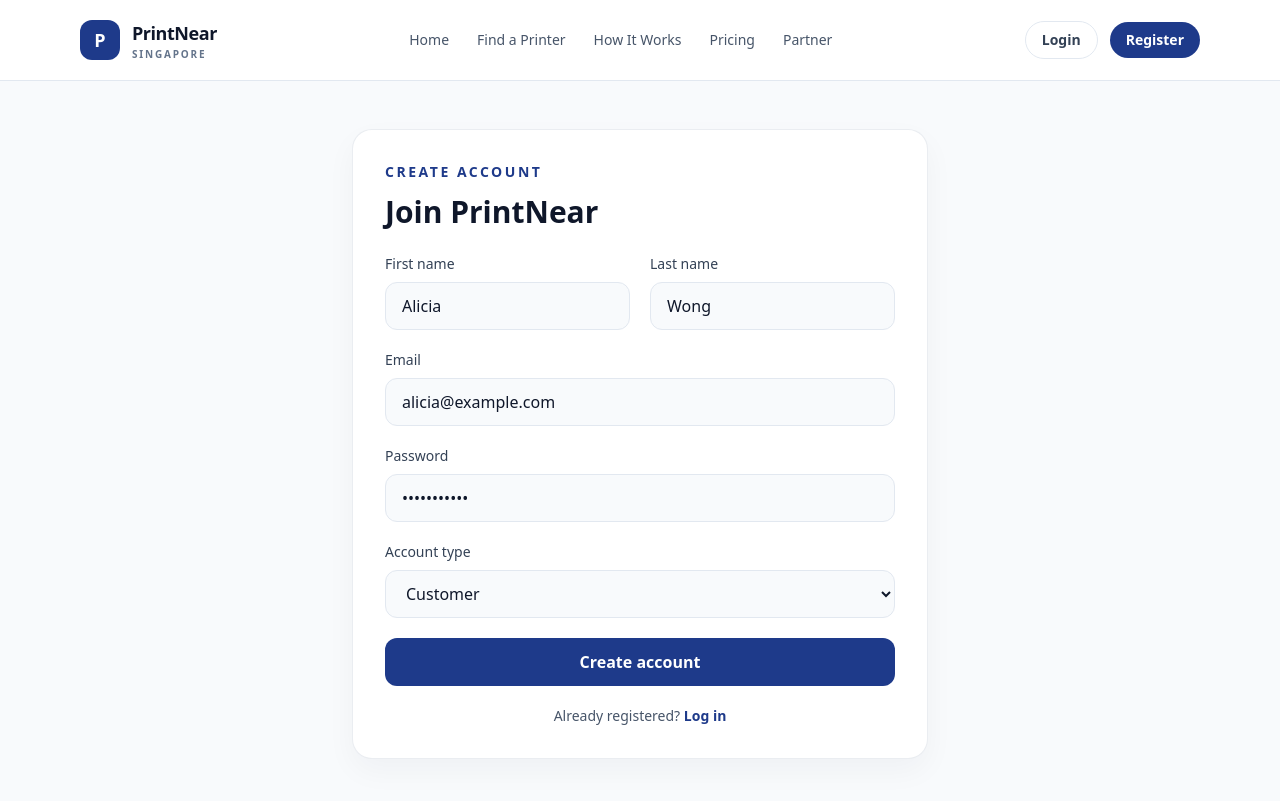
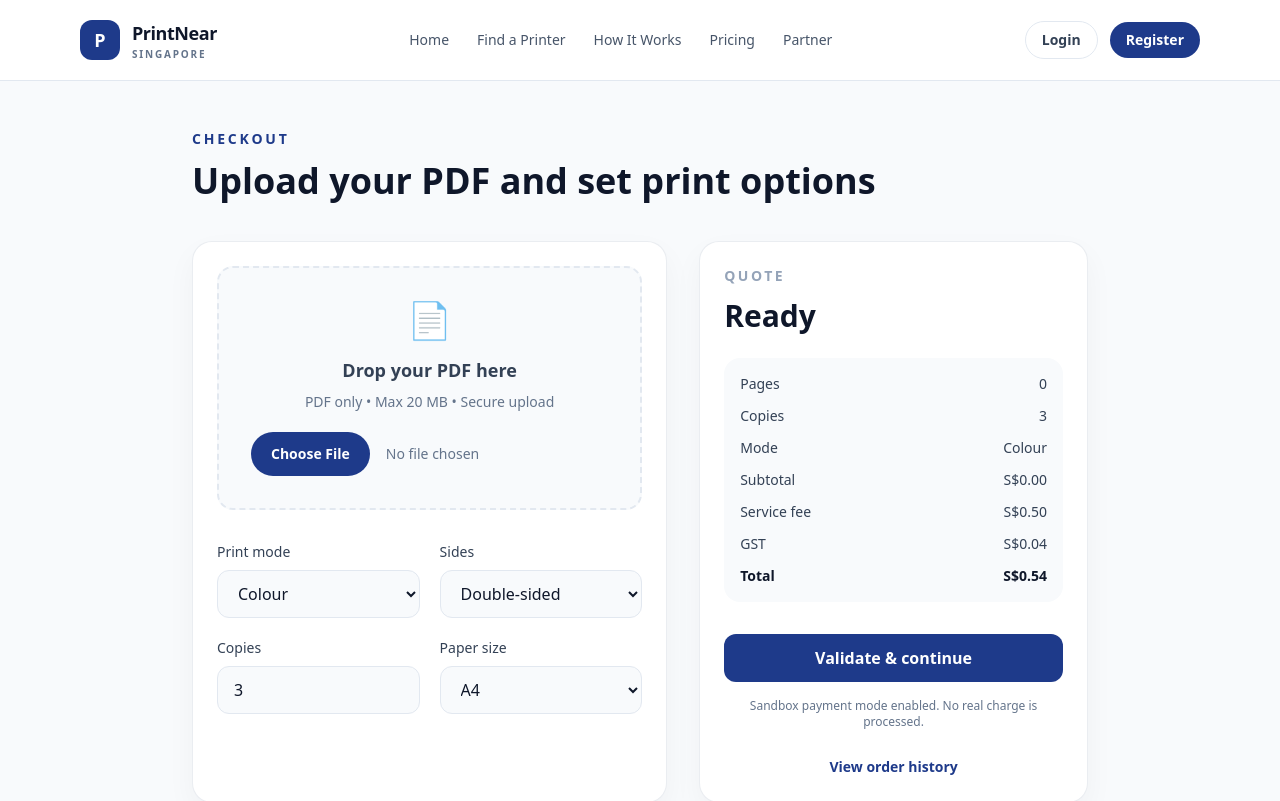
Before and after one commit to securetheunsecure-star/PrintNear, a Next.js app: page /customer/upload in a window 1280 px wide. Shown: the top 801 px of the page. Built offline with nearby package versions, Linux system fonts and the light colour scheme.

Commit message:
Fix customer upload page to validate PDF + quote flow and add provider status PATCH route

```diff
--- a/app/customer/upload/page.tsx
+++ b/app/customer/upload/page.tsx
@@ -1,118 +1,246 @@
 'use client';
 
 import Link from 'next/link';
-import { FormEvent, useState } from 'react';
+import { useSearchParams } from 'next/navigation';
+import { ChangeEvent, FormEvent, useEffect, useMemo, useState } from 'react';
 
-export default function RegisterPage() {
-  const [form, setForm] = useState({
-    firstName: 'Alicia',
-    lastName: 'Wong',
-    email: 'alicia@example.com',
-    password: 'password123',
-    role: 'customer',
-  });
+type ProviderInfo = {
+  id: string;
+  name: string;
+  available: boolean;
+  pricing: {
+    bwPerPage: number;
+    colourPerPage: number;
+  };
+};
+
+export default function CustomerUploadPage() {
+  const searchParams = useSearchParams();
+  const providerId = searchParams.get('providerId') ?? '';
+
+  const [provider, setProvider] = useState<ProviderInfo | null>(null);
+  const [file, setFile] = useState<File | null>(null);
+  const [printMode, setPrintMode] = useState<'bw' | 'colour'>('colour');
+  const [duplex, setDuplex] = useState(true);
+  const [copies, setCopies] = useState(3);
+  const [pageCount, setPageCount] = useState<number | null>(null);
+  const [loading, setLoading] = useState(false);
   const [error, setError] = useState<string | null>(null);
-  const [isSubmitting, setIsSubmitting] = useState(false);
+  const [result, setResult] = useState<{ fileName?: string; pageCount?: number; uploadMessage?: string } | null>(null);
+
+  useEffect(() => {
+    async function loadProvider() {
+      if (!providerId) {
+        setProvider(null);
+        return;
+      }
+
+      try {
+        const response = await fetch(`/api/provider?id=${encodeURIComponent(providerId)}`);
+        const payload = await response.json();
+        if (response.ok && payload.ok) {
+          setProvider(payload.provider);
+        }
+      } catch {
+        setProvider(null);
+      }
+    }
+
+    void loadProvider();
+  }, [providerId]);
+
+  const quoteSummary = useMemo(() => {
+    const rate = provider?.pricing ?? { bwPerPage: 0.15, colourPerPage: 0.4 };
+    const chosenRate = printMode === 'colour' ? rate.colourPerPage : rate.bwPerPage;
+    const subtotal = (pageCount ?? 0) * chosenRate * copies;
+    const serviceFee = 0.5;
+    const gst = (subtotal + serviceFee) * 0.08;
+    const total = subtotal + serviceFee + gst;
+
+    return {
+      subtotal,
+      serviceFee,
+      gst,
+      total,
+    };
+  }, [copies, pageCount, printMode, provider]);
 
   async function handleSubmit(event: FormEvent<HTMLFormElement>) {
     event.preventDefault();
+    if (!file) {
+      setError('Please choose a PDF to continue.');
+      return;
+    }
+
+    setLoading(true);
     setError(null);
-    setIsSubmitting(true);
+    setPageCount(null);
+    setResult(null);
 
     try {
-      const response = await fetch('/api/auth/register', {
+      const formData = new FormData();
+      formData.append('file', file);
+
+      const uploadResponse = await fetch('/api/upload', {
+        method: 'POST',
+        body: formData,
+      });
+
+      const uploadPayload = await uploadResponse.json();
+      if (!uploadResponse.ok || !uploadPayload.ok) {
+        throw new Error(uploadPayload.error || 'Upload failed.');
+      }
+
+      const pageCountValue = Number(uploadPayload.pageCount ?? 0);
+      setPageCount(pageCountValue);
+      setResult({
+        fileName: uploadPayload.fileName,
+        pageCount: pageCountValue,
+        uploadMessage: uploadPayload.uploadMessage,
+      });
+
+      const quoteResponse = await fetch('/api/quote', {
         method: 'POST',
         headers: { 'Content-Type': 'application/json' },
         body: JSON.stringify({
-          firstName: form.firstName,
-          lastName: form.lastName,
-          email: form.email,
-          password: form.password,
-          role: form.role,
+          pages: pageCountValue,
+          copies,
+          color: printMode === 'colour',
+          duplex,
+          providerRate: provider?.pricing ?? { bwPerPage: 0.15, colourPerPage: 0.4 },
         }),
       });
 
-      const result = await response.json();
-      if (!response.ok || !result.ok) {
-        throw new Error(result.error || 'Unable to create account.');
+      const quotePayload = await quoteResponse.json();
+      if (!quoteResponse.ok || !quotePayload.ok) {
+        throw new Error(quotePayload.error || 'Quote failed.');
       }
 
-      window.location.href = '/login';
+      setResult((current) => ({
+        ...current,
+        uploadMessage: `${current?.uploadMessage ?? 'PDF validated successfully.'} Estimated total: S$${(quotePayload.quote.totalCents / 100).toFixed(2)}.`,
+      }));
     } catch (submitError) {
-      setError(submitError instanceof Error ? submitError.message : 'Unable to create account.');
+      setError(submitError instanceof Error ? submitError.message : 'Upload failed.');
     } finally {
-      setIsSubmitting(false);
+      setLoading(false);
     }
+  }
+
+  function handleFileChange(event: ChangeEvent<HTMLInputElement>) {
+    setFile(event.target.files?.[0] ?? null);
   }
 
   return (
     <div className="container py-12">
-      <div className="mx-auto max-w-xl card p-8">
-        <p className="text-sm font-bold uppercase tracking-[0.18em] text-brand-600">Create account</p>
-        <h1 className="mt-3 text-3xl font-black text-slate-900">Join PrintNear</h1>
-        <form onSubmit={handleSubmit} className="mt-6 grid gap-5 md:grid-cols-2">
+      <div className="mx-auto max-w-4xl">
+        <p className="text-sm font-bold uppercase tracking-[0.2em] text-brand-600">Checkout</p>
+        <h1 className="mt-3 text-4xl font-black text-slate-900">Upload your PDF and set print options</h1>
+
+        <form onSubmit={handleSubmit} className="mt-10 grid gap-8 lg:grid-cols-[1.1fr_0.9fr]">
+          <div className="card p-6">
             <label className="block">
-            <span className="mb-2 block text-sm font-medium text-slate-700">First name</span>
+              <span className="sr-only">Upload PDF</span>
+              <div className="rounded-2xl border-2 border-dashed border-slate-200 bg-slate-50 p-8 text-center">
+                <div className="text-4xl">📄</div>
+                <p className="mt-4 text-lg font-semibold text-slate-700">{file ? file.name : 'Drop your PDF here'}</p>
+                <p className="mt-2 text-sm text-slate-500">PDF only • Max 20 MB • Secure upload</p>
                 <input
-              type="text"
-              value={form.firstName}
-              onChange={(event) => setForm({ ...form, firstName: event.target.value })}
-              className="h-12 w-full rounded-xl border border-slate-200 bg-slate-50 px-4 outline-none focus:border-brand-500"
+                  type="file"
+                  accept="application/pdf"
+                  onChange={handleFileChange}
+                  className="mt-5 block w-full text-sm text-slate-500 file:mr-4 file:rounded-full file:border-0 file:bg-brand-600 file:px-5 file:py-3 file:font-semibold file:text-white"
+                />
+              </div>
+            </label>
+
+            <div className="mt-8 grid gap-5 md:grid-cols-2">
+              <label className="block">
+                <span className="mb-2 block text-sm font-medium text-slate-700">Print mode</span>
+                <select
+                  value={printMode}
+                  onChange={(event) => setPrintMode(event.target.value as 'bw' | 'colour')}
+                  className="h-12 w-full rounded-xl border border-slate-200 bg-slate-50 px-4 outline-none"
+                >
+                  <option value="bw">Black &amp; white</option>
+                  <option value="colour">Colour</option>
+                </select>
+              </label>
+
+              <label className="block">
+                <span className="mb-2 block text-sm font-medium text-slate-700">Sides</span>
+                <select
+                  value={duplex ? 'double' : 'single'}
+                  onChange={(event) => setDuplex(event.target.value === 'double')}
+                  className="h-12 w-full rounded-xl border border-slate-200 bg-slate-50 px-4 outline-none"
+                >
+                  <option value="single">Single-sided</option>
+                  <option value="double">Double-sided</option>
+                </select>
+              </label>
+
+              <label className="block">
+                <span className="mb-2 block text-sm font-medium text-slate-700">Copies</span>
+                <input
+                  type="number"
+                  min={1}
+                  value={copies}
+                  onChange={(event) => setCopies(Math.max(1, Number(event.target.value) || 1))}
+                  className="h-12 w-full rounded-xl border border-slate-200 bg-slate-50 px-4 outline-none"
                 />
               </label>
+
               <label className="block">
-            <span className="mb-2 block text-sm font-medium text-slate-700">Last name</span>
-            <input
-              type="text"
-              value={form.lastName}
-              onChange={(event) => setForm({ ...form, lastName: event.target.value })}
-              className="h-12 w-full rounded-xl border border-slate-200 bg-slate-50 px-4 outline-none focus:border-brand-500"
-            />
-          </label>
-          <label className="block md:col-span-2">
-            <span className="mb-2 block text-sm font-medium text-slate-700">Email</span>
-            <input
-              type="email"
-              value={form.email}
-              onChange={(event) => setForm({ ...form, email: event.target.value })}
-              className="h-12 w-full rounded-xl border border-slate-200 bg-slate-50 px-4 outline-none focus:border-brand-500"
-            />
-          </label>
-          <label className="block md:col-span-2">
-            <span className="mb-2 block text-sm font-medium text-slate-700">Password</span>
-            <input
-              type="password"
-              value={form.password}
-              onChange={(event) => setForm({ ...form, password: event.target.value })}
-              className="h-12 w-full rounded-xl border border-slate-200 bg-slate-50 px-4 outline-none focus:border-brand-500"
-            />
-          </label>
-          <label className="block md:col-span-2">
-            <span className="mb-2 block text-sm font-medium text-slate-700">Account type</span>
-            <select
-              value={form.role}
-              onChange={(event) => setForm({ ...form, role: event.target.value })}
-              className="h-12 w-full rounded-xl border border-slate-200 bg-slate-50 px-4 outline-none focus:border-brand-500"
-            >
-              <option value="customer">Customer</option>
-              <option value="provider">Printer owner</option>
-              <option value="admin">Administrator</option>
+                <span className="mb-2 block text-sm font-medium text-slate-700">Paper size</span>
+                <select defaultValue="a4" className="h-12 w-full rounded-xl border border-slate-200 bg-slate-50 px-4 outline-none">
+                  <option value="a4">A4</option>
+                  <option value="a3">A3</option>
                 </select>
               </label>
-          {error ? (
-            <div className="md:col-span-2 rounded-xl border border-red-200 bg-red-50 px-3 py-2 text-sm text-red-700">
-              {error}
+            </div>
+          </div>
+
+          <aside className="card p-6">
+            <p className="text-sm font-bold uppercase tracking-[0.18em] text-slate-400">Quote</p>
+            <h2 className="mt-3 text-3xl font-black text-slate-900">
+              {pageCount ? `S$${(quoteSummary.total).toFixed(2)}` : 'Ready'}
+            </h2>
+
+            <div className="mt-6 space-y-3 rounded-2xl bg-slate-50 p-4 text-sm text-slate-700">
+              <div className="flex justify-between"><span>Pages</span><span>{pageCount ?? 0}</span></div>
+              <div className="flex justify-between"><span>Copies</span><span>{copies}</span></div>
+              <div className="flex justify-between"><span>Mode</span><span>{printMode === 'bw' ? 'Black & white' : 'Colour'}</span></div>
+              <div className="flex justify-between"><span>Subtotal</span><span>S${quoteSummary.subtotal.toFixed(2)}</span></div>
+              <div className="flex justify-between"><span>Service fee</span><span>S${quoteSummary.serviceFee.toFixed(2)}</span></div>
+              <div className="flex justify-between"><span>GST</span><span>S${quoteSummary.gst.toFixed(2)}</span></div>
+              <div className="flex justify-between font-semibold text-slate-900"><span>Total</span><span>S${quoteSummary.total.toFixed(2)}</span></div>
+            </div>
+
+            {result ? (
+              <div className="mt-6 space-y-4 rounded-2xl bg-emerald-50 p-4 text-sm text-emerald-900">
+                <p className="font-semibold">{result.uploadMessage}</p>
+                <p>File: {result.fileName}</p>
+                <p>Detected pages: {result.pageCount}</p>
               </div>
             ) : null}
-          <div className="md:col-span-2">
-            <button type="submit" disabled={isSubmitting} className="inline-flex h-12 w-full items-center justify-center rounded-xl bg-brand-600 font-semibold text-white disabled:cursor-not-allowed disabled:opacity-60">
-              {isSubmitting ? 'Creating account...' : 'Create account'}
+
+            {error ? (
+              <div className="mt-6 rounded-2xl border border-red-200 bg-red-50 p-4 text-sm text-red-700">{error}</div>
+            ) : null}
+
+            <button
+              type="submit"
+              disabled={loading}
+              className="mt-8 inline-flex h-12 w-full items-center justify-center rounded-xl bg-brand-600 font-semibold text-white disabled:cursor-not-allowed disabled:opacity-60"
+            >
+              {loading ? 'Checking PDF...' : 'Validate & continue'}
             </button>
+            <p className="mt-4 text-center text-xs text-slate-500">Sandbox payment mode enabled. No real charge is processed.</p>
+            <div className="mt-6 text-center">
+              <Link href="/customer/orders" className="text-sm font-semibold text-brand-600">View order history</Link>
             </div>
+          </aside>
         </form>
-        <p className="mt-5 text-center text-sm text-slate-600">
-          Already registered? <Link href="/login" className="font-semibold text-brand-600">Log in</Link>
-        </p>
       </div>
     </div>
   );
```
Lines whose indentation alone changed are shown as unchanged.
